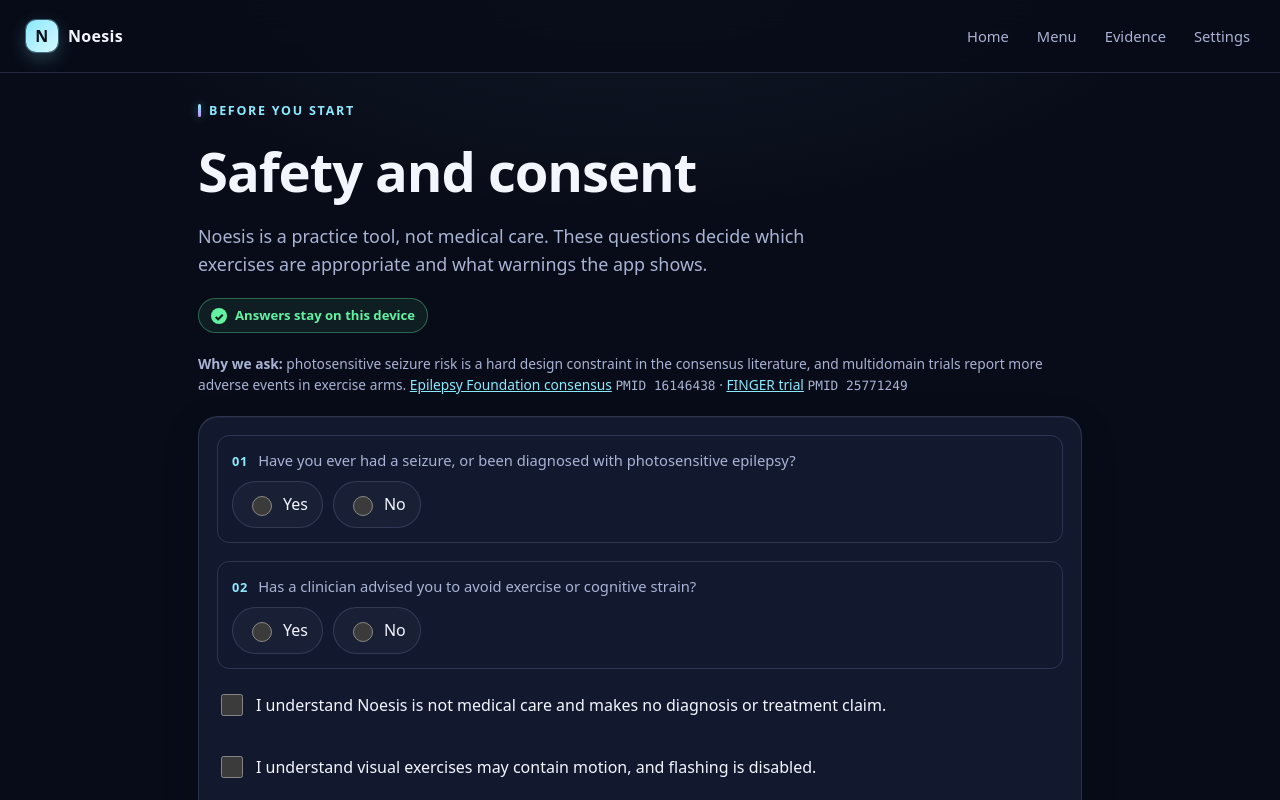
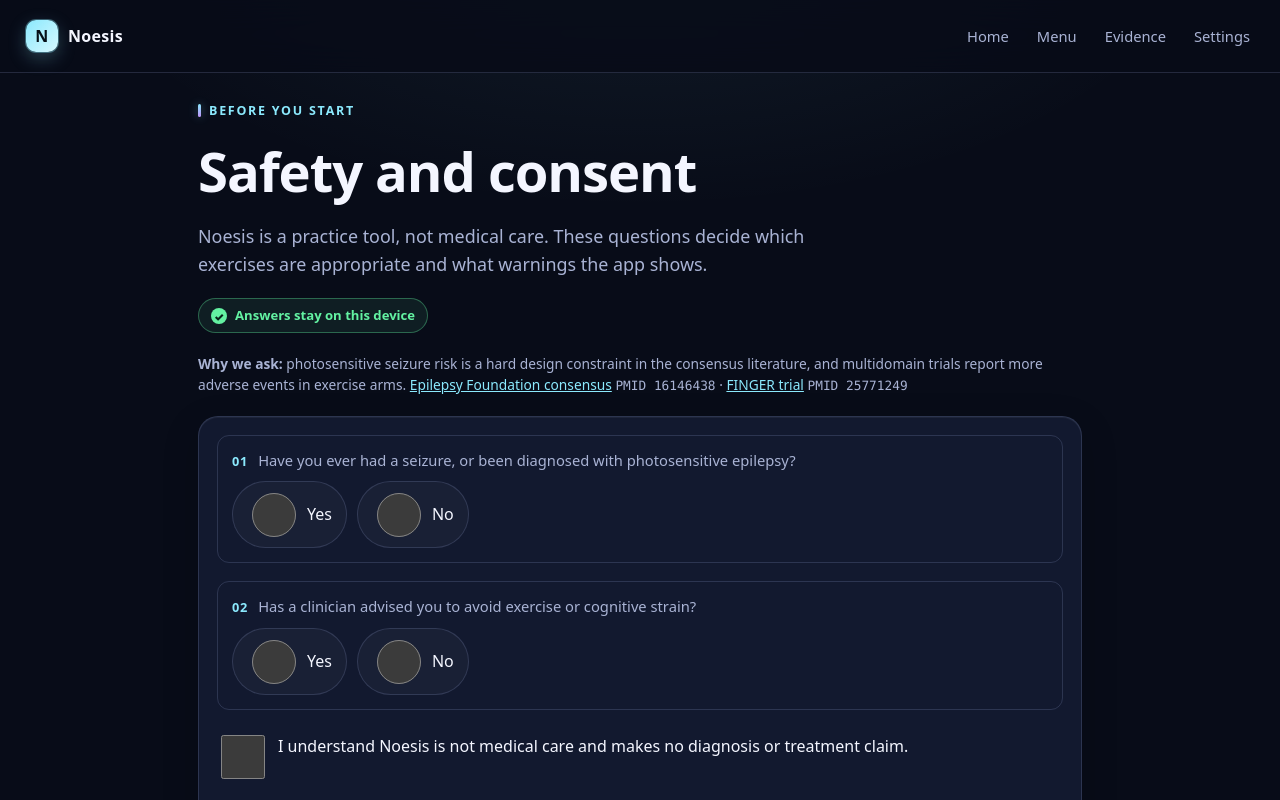
Before and after one commit to AegeanWorks/Noesis, a React (Vite) app: page / in a window 1280 px wide. Shown: the top 800 px of the page. Built offline with nearby package versions, Linux system fonts and the light colour scheme.

Commit message:
fix(a11y): resolve remaining UI audit findings

```diff
--- a/src/styles.css
+++ b/src/styles.css
@@ -348,7 +348,7 @@ p {
 .mechanic-details summary {
   display: flex;
   align-items: center;
-  min-height: 34px;
+  min-height: 44px;
   color: var(--accent);
   cursor: pointer;
   font-size: 0.84rem;
@@ -953,7 +953,7 @@ code {
 
   .hero-actions-secondary .btn {
     flex: 0 1 auto;
-    min-height: 40px;
+    min-height: 44px;
     padding: 8px 14px;
     font-size: 0.86rem;
   }
@@ -1496,19 +1496,19 @@ html.high-contrast .speed-ring-active {
 }
 
 .check input[type="checkbox"],
-.check input[type="radio"] {
-  inline-size: 22px;
-  block-size: 22px;
+.check input[type="radio"],
+.choice input[type="checkbox"],
+.choice input[type="radio"] {
+  inline-size: 44px;
+  block-size: 44px;
   flex: 0 0 auto;
   margin-top: 1px;
   accent-color: var(--accent);
 }
 
-.choice input[type="radio"] {
-  inline-size: 20px;
-  block-size: 20px;
-  flex: 0 0 auto;
-  accent-color: var(--accent);
+details > summary {
+  min-height: 44px;
+  padding-block: 8px;
 }
 
 
@@ -1633,7 +1633,7 @@ html.high-contrast .speed-ring-active {
 }
 
 .menu-filter select {
-  min-height: 40px;
+  min-height: 44px;
   padding: 8px 10px;
   border: 1px solid var(--border);
   border-radius: var(--radius-sm);
@@ -1666,7 +1666,7 @@ html.high-contrast .speed-ring-active {
 .menu-evidence summary {
   display: flex;
   align-items: center;
-  min-height: 34px;
+  min-height: 44px;
   color: var(--accent);
   cursor: pointer;
   font-size: 0.82rem;
@@ -1680,7 +1680,7 @@ html.high-contrast .speed-ring-active {
 .briefing-more summary {
   display: flex;
   align-items: center;
-  min-height: 40px;
+  min-height: 44px;
   color: var(--accent);
   cursor: pointer;
   font-size: 0.84rem;
@@ -2259,6 +2259,7 @@ html.high-contrast .speed-ring-active {
 .confidence-option {
   border: 1px solid var(--border);
   border-radius: 999px;
+  min-height: 44px;
   padding: 8px 16px;
   background: rgba(255, 255, 255, 0.04);
   color: var(--muted);
@@ -2600,7 +2601,8 @@ html.high-contrast .speed-ring-active {
   display: inline-flex;
   align-items: center;
   min-height: 44px;
-  padding: 6px 8px;
+  min-width: 44px;
+  padding: 6px 4px;
   border: 0;
   background: transparent;
   color: var(--muted);
@@ -2637,4 +2639,13 @@ html.high-contrast .speed-ring-active {
   .settings-jump-chip {
     flex: 0 0 auto;
   }
-}
+
+  /* Keep the decorative mark inside the hero box on narrow screens: the outline
+     stays visible without extending the scroll width of the card. */
+  .hero-visual {
+    top: -48px;
+    right: 0;
+    width: 168px;
+    height: 168px;
+  }
+}
```
Also changed, not shown: .aikit/decisions.md, .aikit/task_ledger.json, 2 other files (tests, documents, lock files or other folders).
